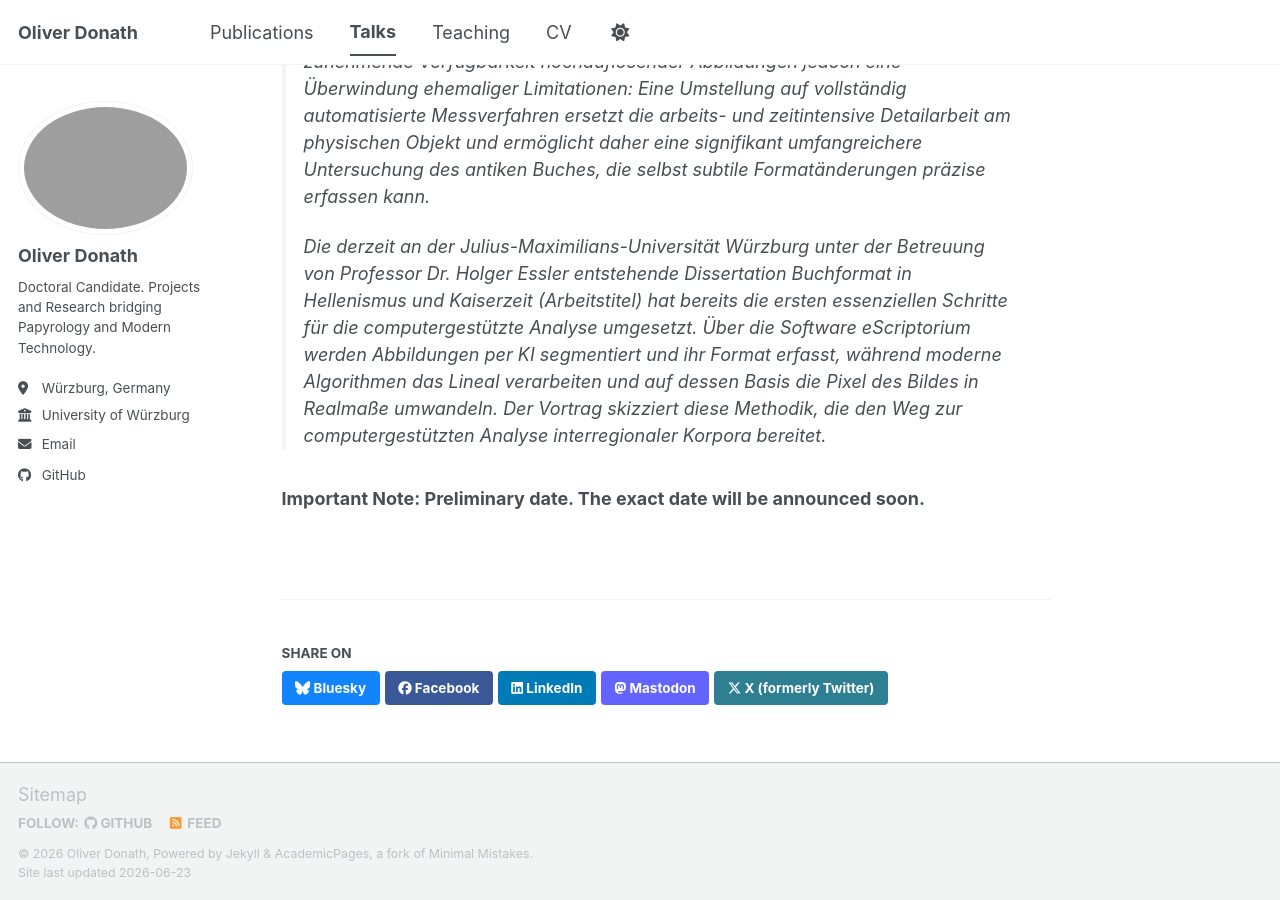
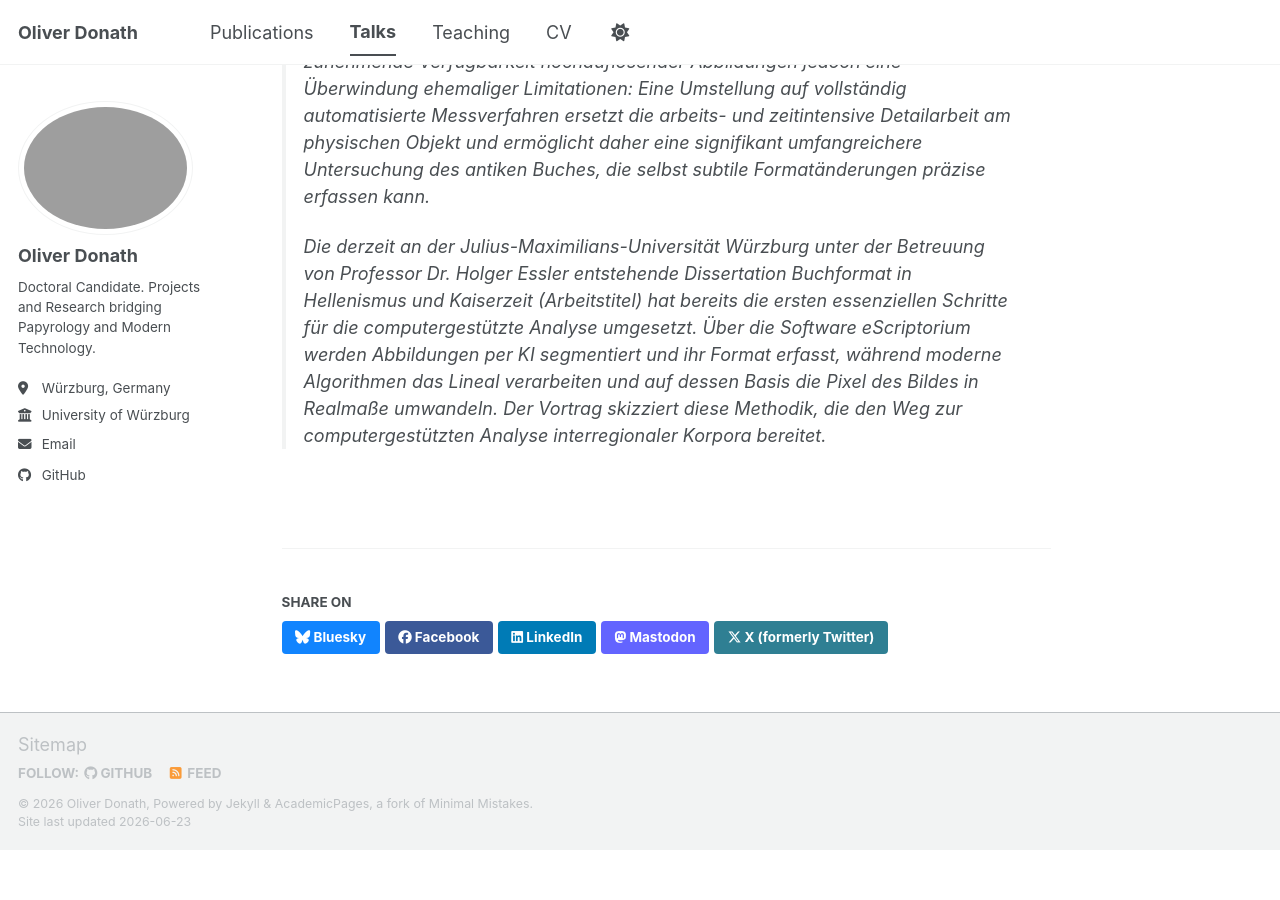
Before and after one commit to oli-do/oli-do.github.io, a Jekyll site: the page built from _talks/2026-07-25-papyrologentag.md, in a window 1280 px wide and 900 px high, scrolled down 954 px. Built offline with Jekyll 4.4.1, drawn with Linux system fonts in a browser that asks for light colours; a script bundle is joined from its source files by our own code; library files that are not in the unit come from our copies; after the commit the page ends 1804 px from its top, so only the background shows below that; part of the change alters nothing that is shown; some of the changed text lies outside the part shown.

Commit message:
Update 2026-07-24-papyrologentag.md
change filename, update data

```diff
--- a/_talks/2026-07-24-papyrologentag.md
+++ b/_talks/2026-07-25-papyrologentag.md
@@ -2,9 +2,9 @@
 title: "Presentation at the \"11. Deutscher Papyrologentag\""
 collection: talks
 type: "Presentation"
-permalink: /talks/2026-07-24-papyrologentag
+permalink: /talks/2026-07-25-papyrologentag
 venue: "University of Münster"
-date: 2026-07-24
+date: 2026-07-25
 location: "Münster, Nordrhein-Westfalen, Germany"
 ---
 
@@ -21,5 +21,3 @@ The dissertation *Book Format in Hellenism and the Imperial Period* (working tit
 > Die Erforschung des antiken Buchformats war bislang stark an den enormen Aufwand manueller Vermessungen gebunden. Während klassische Studien auf kleineren, lokal begrenzten Korpora beruhten, ermöglichen die jüngsten technologischen Innovationen im Bereich des maschinellen Lernens und die zunehmende Verfügbarkeit hochauflösender Abbildungen jedoch eine Überwindung ehemaliger Limitationen: Eine Umstellung auf vollständig automatisierte Messverfahren ersetzt die arbeits- und zeitintensive Detailarbeit am physischen Objekt und ermöglicht daher eine signifikant umfangreichere Untersuchung des antiken Buches, die selbst subtile Formatänderungen präzise erfassen kann.
 >
 > Die derzeit an der Julius-Maximilians-Universität Würzburg unter der Betreuung von Professor Dr. Holger Essler entstehende Dissertation *Buchformat in Hellenismus und Kaiserzeit* (Arbeitstitel) hat bereits die ersten essenziellen Schritte für die computergestützte Analyse umgesetzt. Über die Software *eScriptorium* werden Abbildungen per KI segmentiert und ihr Format erfasst, während moderne Algorithmen das Lineal verarbeiten und auf dessen Basis die Pixel des Bildes in Realmaße umwandeln. Der Vortrag skizziert diese Methodik, die den Weg zur computergestützten Analyse interregionaler Korpora bereitet.
-
-**Important Note: Preliminary date. The exact date will be announced soon.**
```
